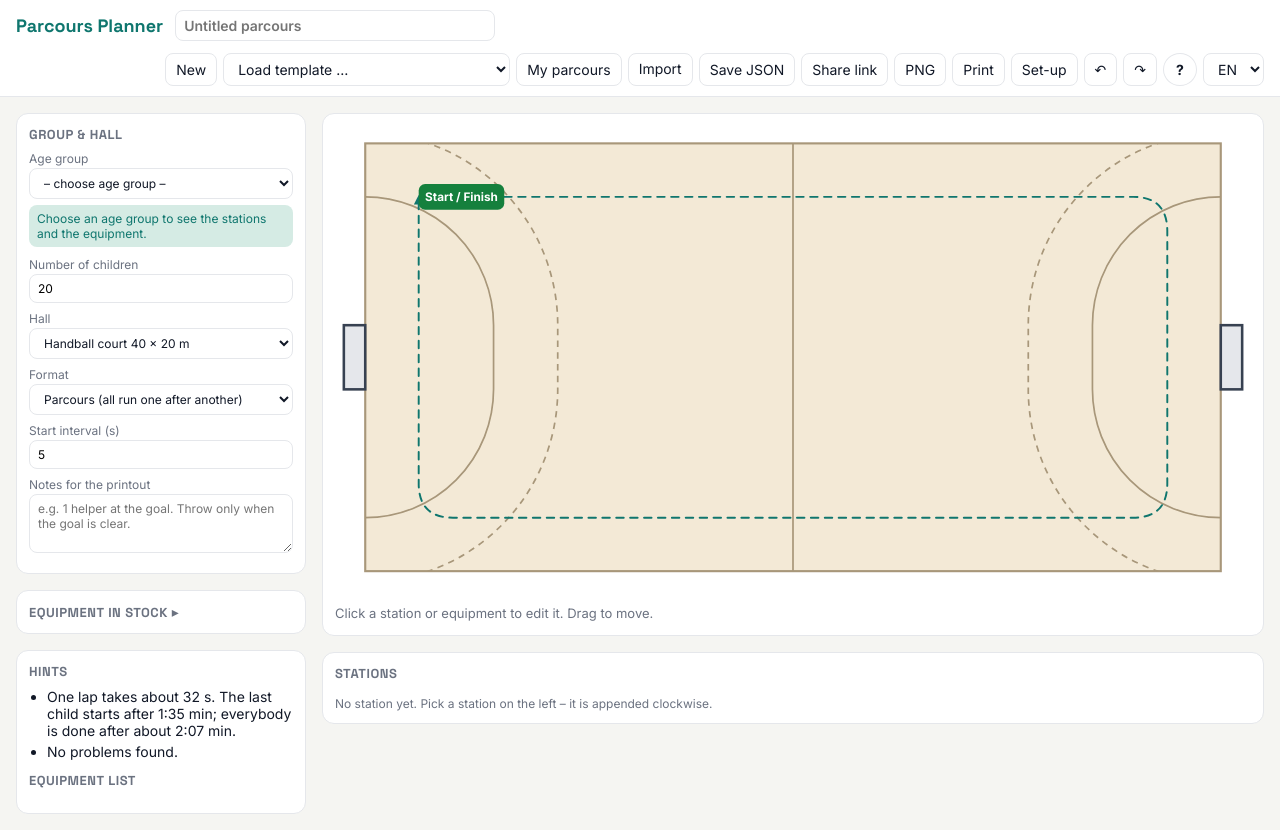
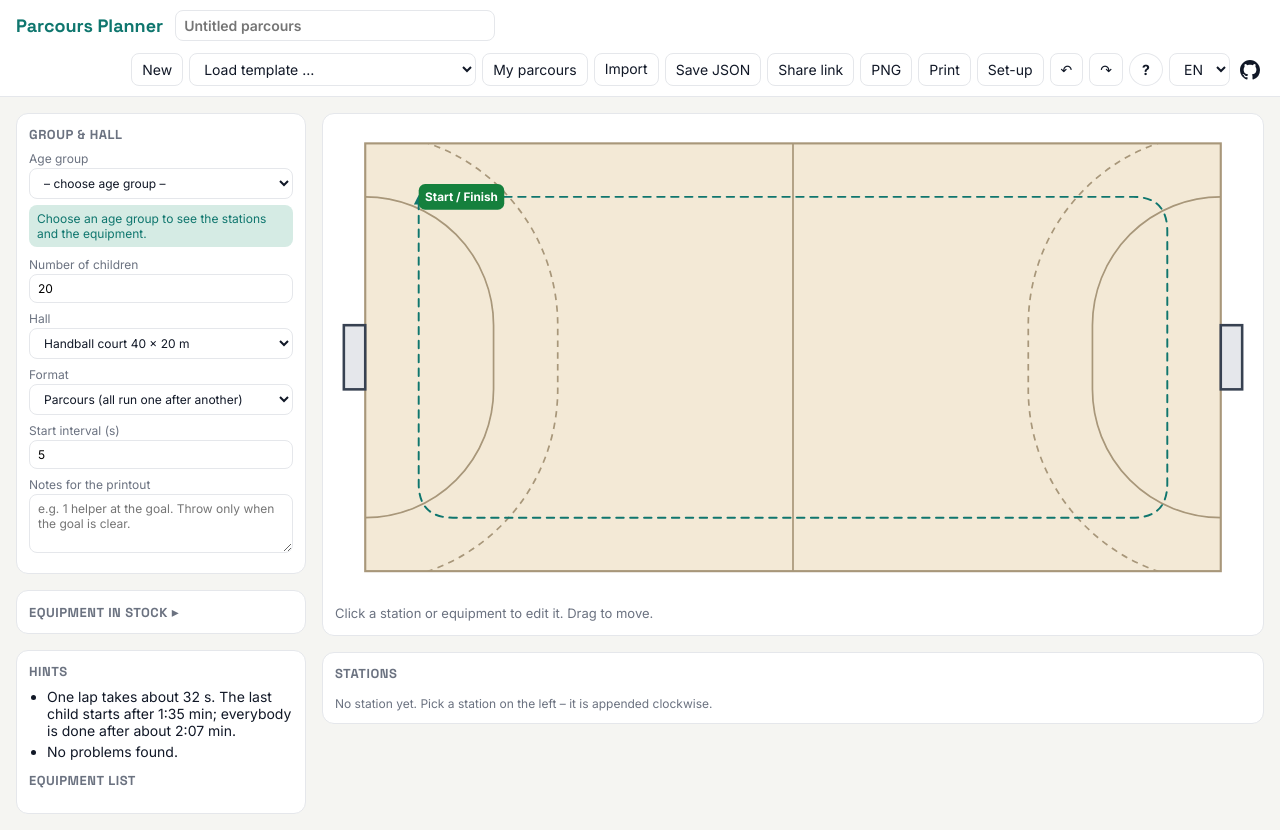
Before and after one commit to seeb83ai/parcours_planner, a plain HTML site: page index.html in a window 1280 px wide. Drawn offline with Linux system fonts and the light colour scheme.

Commit message:
GitHub link in the top right corner
Co-Authored-By: Claude Opus 5.5 <noreply@anthropic.com>

```diff
--- a/index.html
+++ b/index.html
@@ -29,6 +29,7 @@
     <button id="btn-redo" data-i18n-title="tb.redo">↷</button>
     <button id="btn-help" class="help-btn" data-i18n-title="tb.help">?</button>
     <select id="lang" aria-label="Sprache / Language"><option value="de">DE</option><option value="en">EN</option></select>
+    <a class="gh" href="https://github.com/seeb83ai/parcours_planner" target="_blank" rel="noopener" title="GitHub" aria-label="GitHub"><svg viewBox="0 0 16 16" width="20" height="20" fill="currentColor" aria-hidden="true"><path d="M8 0C3.58 0 0 3.58 0 8c0 3.54 2.29 6.53 5.47 7.59.4.07.55-.17.55-.38 0-.19-.01-.82-.01-1.49-2.01.37-2.53-.49-2.69-.94-.09-.23-.48-.94-.82-1.13-.28-.15-.68-.52-.01-.53.63-.01 1.08.58 1.23.82.72 1.21 1.87.87 2.33.66.07-.52.28-.87.51-1.07-1.78-.2-3.64-.89-3.64-3.95 0-.87.31-1.59.82-2.15-.08-.2-.36-1.02.08-2.12 0 0 .67-.21 2.2.82.64-.18 1.32-.27 2-.27.68 0 1.36.09 2 .27 1.53-1.04 2.2-.82 2.2-.82.44 1.1.16 1.92.08 2.12.51.56.82 1.27.82 2.15 0 3.07-1.87 3.75-3.65 3.95.29.25.54.73.54 1.48 0 1.07-.01 1.93-.01 2.2 0 .21.15.46.55.38A8.013 8.013 0 0016 8c0-4.42-3.58-8-8-8z"/></svg></a>
   </nav>
 </header>
 
--- a/style.css
+++ b/style.css
@@ -66,6 +66,8 @@ input, textarea { border: 1px solid var(--line); border-radius: 8px; padding: 6p
 
 #print-area { display: none; }
 
+.gh { display: grid; place-items: center; color: var(--ink); padding: 0 4px; }
+.gh:hover { color: var(--accent); }
 .help-btn { font-weight: 700; width: 34px; border-radius: 50%; padding: 6px 0; }
 .help { max-width: 640px; width: calc(100% - 32px); border: 1px solid var(--line); border-radius: 14px; padding: 20px 24px; color: var(--ink); background: var(--card); }
 .help::backdrop { background: rgba(17, 24, 39, 0.45); }
```
